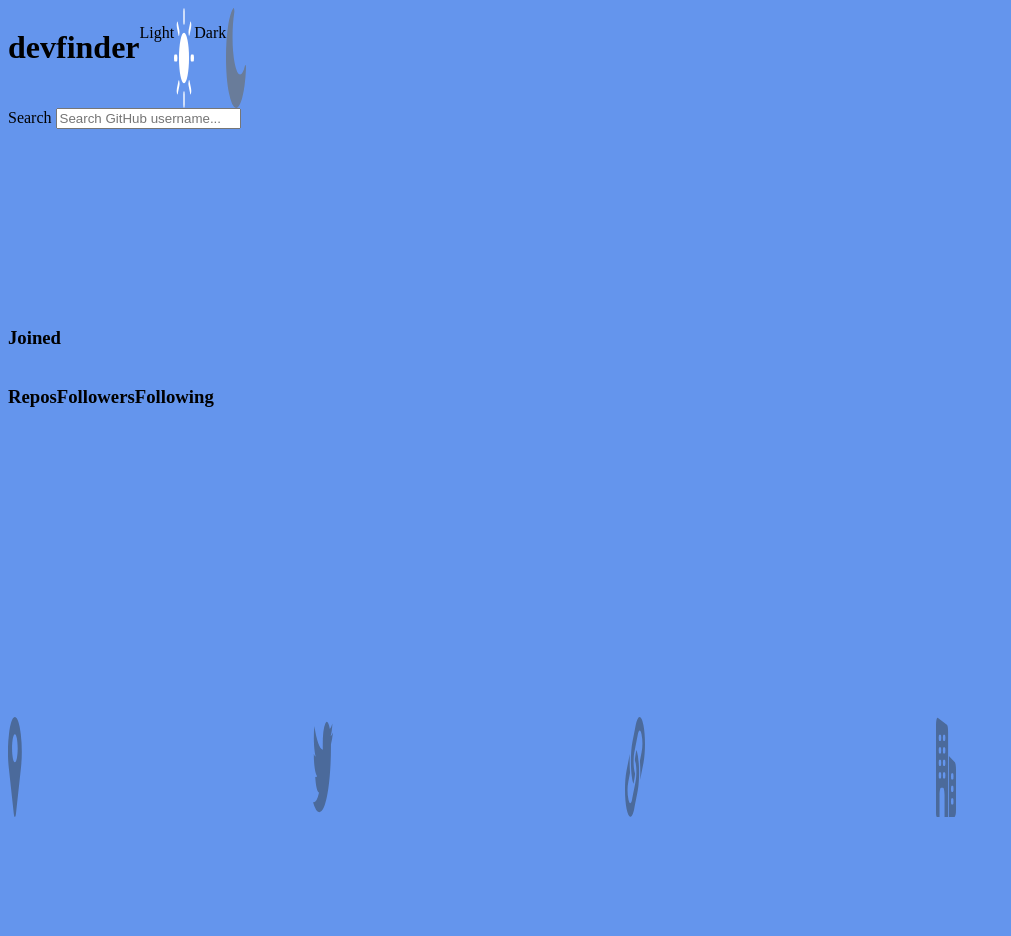
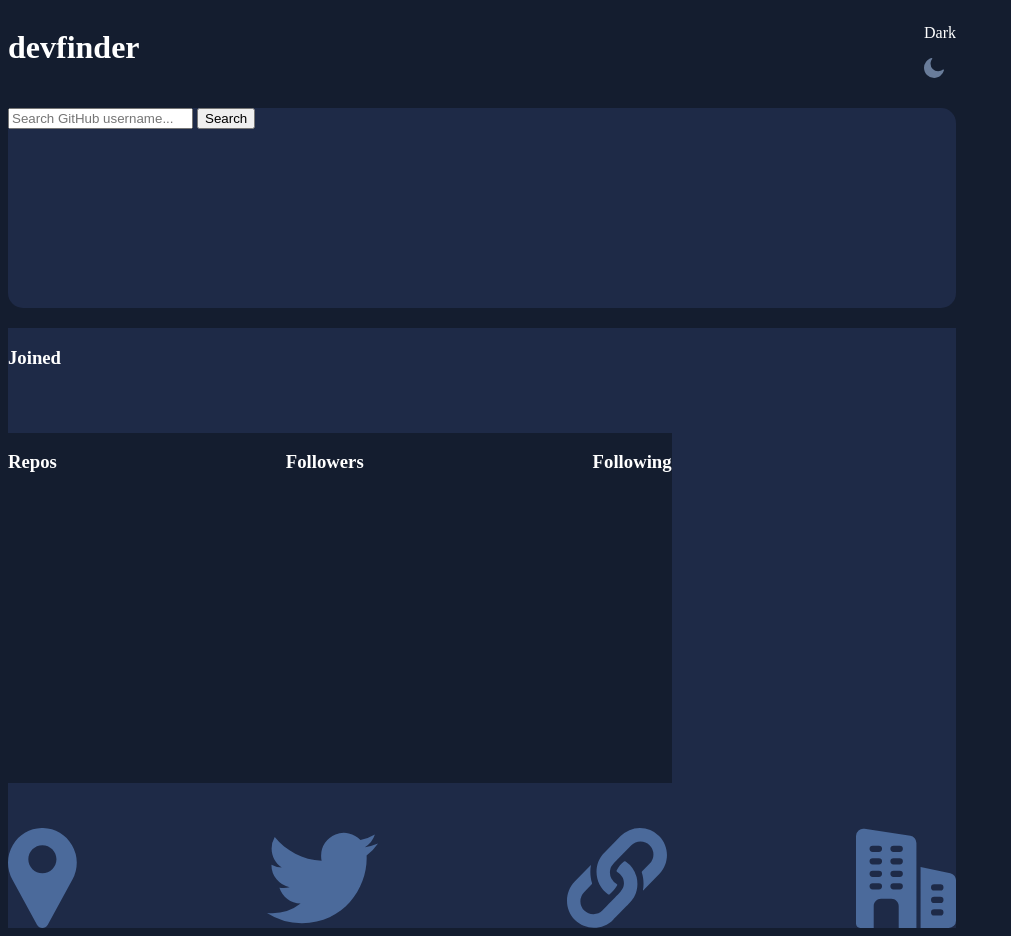
Before and after one commit to jameshsousa/GitHub-user--search-app, a plain HTML site: page src/index.html in a window 1280 px wide. Shown: the whole page, without its empty margins (0-1011 px from the left). Drawn offline with Linux system fonts and the light colour scheme.

Commit message:
continue ajust css and html

```diff
--- a/src/assets/css/style.css
+++ b/src/assets/css/style.css
@@ -1,6 +1,7 @@
 
 body {
-    background-color:cornflowerblue;
+    background-color: #141d2f;
+    color: white;
 }
 
 .container {
@@ -16,6 +17,25 @@ header {
     flex-direction: row;
     width: 75%;
     height: 100px;
+    justify-content: space-between ;
+}
+
+.header-dev {
+    display:flex;
+    justify-content: start;
+}
+
+.header-img {
+    display:flex;
+    justify-content: end;
+}
+
+.light {
+    display: none;
+}
+
+.dark {
+    display: block;
 }
 
 nav {
@@ -23,19 +43,28 @@ nav {
     flex-direction: row;
     width: 75%;
     height: 200px;
+    background-color:#1E2A47;
+    border-radius: 15px;
+    margin-bottom: 20px;
 }
 
 main {
     display: flex;
     flex-direction: column;
+    flex-wrap: wrap;
     width: 75%;
     height: 600px;
+    background-color:#1E2A47;
+    justify-content: space-between ;
 }
 
 .data-git {
     display: flex;
+    width: 70%;
     flex-direction: row;
     height: 350px;
+    background-color: #141d2f;
+    justify-content: space-between;
 }
 
 .data-users {
--- a/src/index.html
+++ b/src/index.html
@@ -13,20 +13,27 @@
     <div class="container">
 
       <header>
-        <h1>devfinder</h1>
-        <p> Light</p>
-        <img src="assets/icon-sun.svg" alt="sun">
-        <p> Dark</p>
-        <img src="assets/icon-moon.svg" alt="moon">
+        <div class="header-dev">
+            <h1>devfinder</h1>
+        </div>
+        <div class="header-img">
+          <div class="light">
+            <p> Light</p>
+            <img class="sun" src="assets/icon-sun.svg" alt="sun">
+          </div>
+          <div class="dark">
+            <p> Dark</p>
+            <img class="moon" src="assets/icon-moon.svg" alt="moon">
+          </div>
+        </div>
       </header>
 
       <nav>
 
         <form>
-          <label>
-            Search
-          </label>
           <input placeholder="Search GitHub username...">
+          <label><button>Search</button></label>
+
         </form>
       </nav>
 
```
